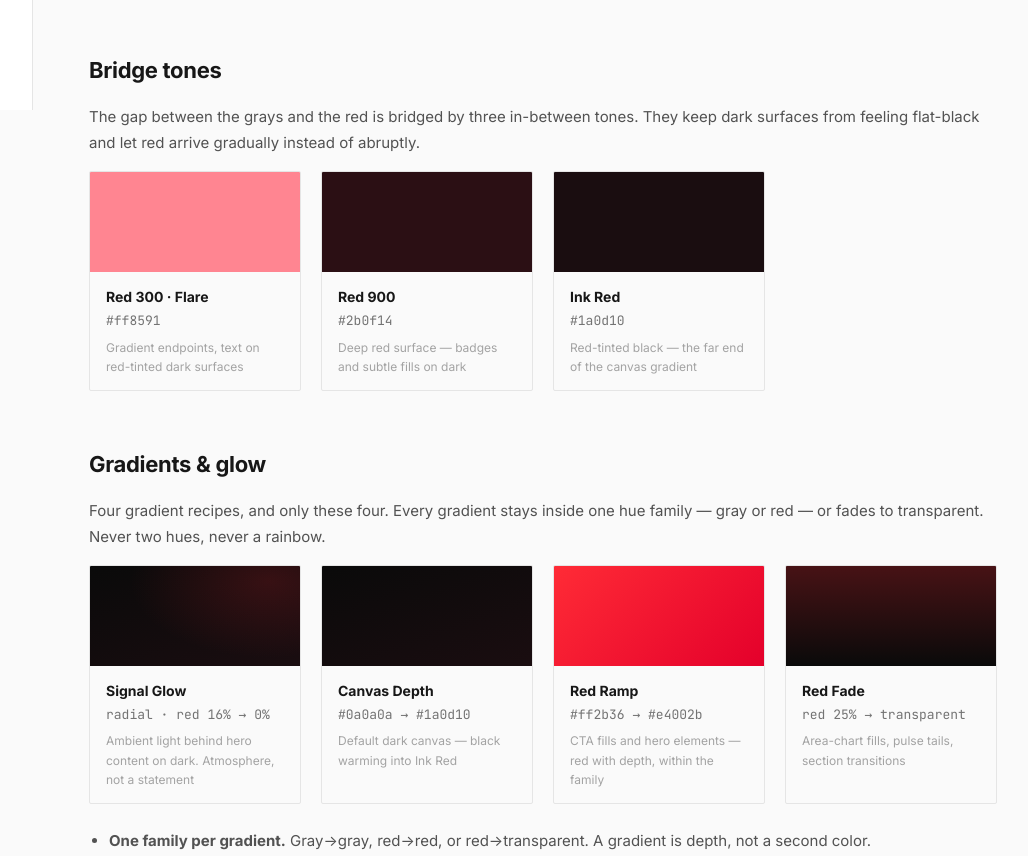
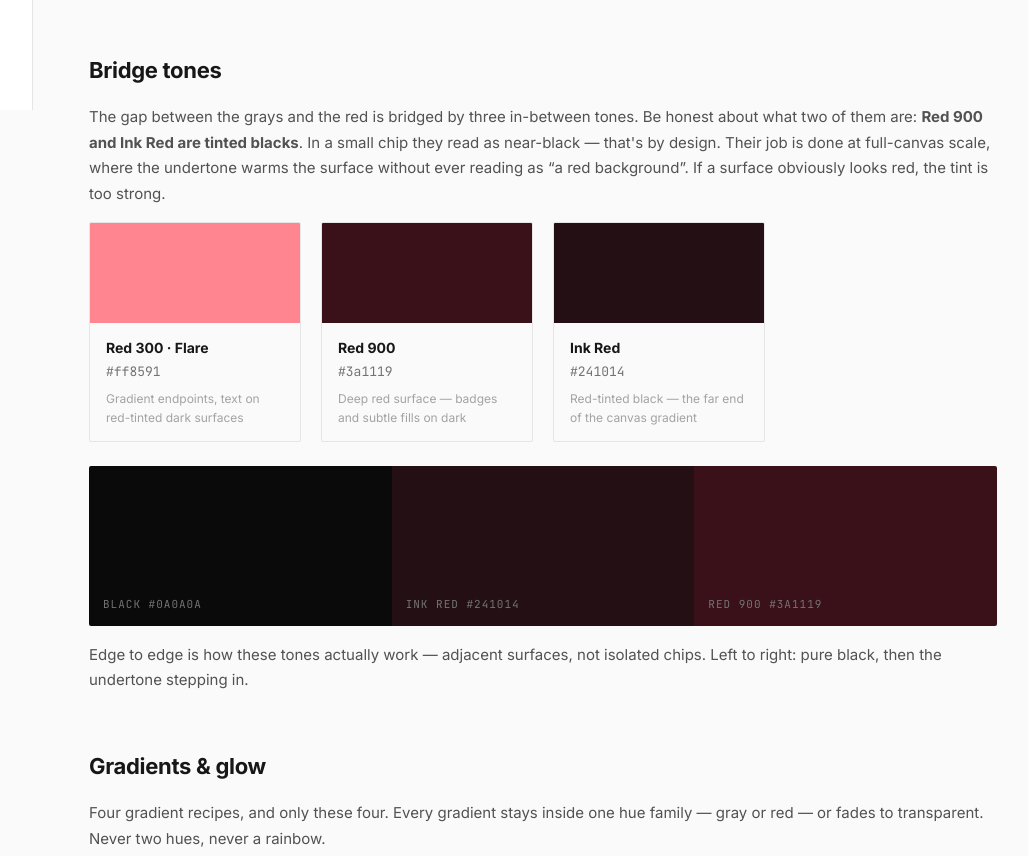
Before and after one commit to PlainsightPro/D8A-Brand-Kit, a plain HTML site: page colors.html in a window 1280 px wide. Shown: the part 690-1546 px from the top of the page, without its empty margins (227-1255 px from the left). Drawn offline with Linux system fonts and the light colour scheme.

Commit message:
v3.0.1: Make the tinted blacks honest — visible tint, correct values
Founder feedback: "I see a lot of blacks, which you call [tinted] colors."
Fair. Three fixes:

- Strengthen the dark bridge tones so the undertone is perceptible:
  Ink Red #1a0d10 -> #241014, Red 900 #2b0f14 -> #3a1119
  (Canvas Depth gradient endpoint follows)
- Add an edge-to-edge comparison strip (Black | Ink Red | Red 900) —
  adjacent surfaces are how these tones work, not isolated chips —
  and say so in the copy
- Fix stale RGB/HSL values in the color table (still carried green-era
  numbers after the v3.0 hue pivot); taller gradient tiles for legibility

Co-Authored-By: Claude Fable 5 <noreply@anthropic.com>

```diff
--- a/colors.html
+++ b/colors.html
@@ -81,7 +81,7 @@
       <!-- Bridge tones -->
       <div class="section">
         <h3>Bridge tones</h3>
-        <p class="mb-16">The gap between the grays and the red is bridged by three in-between tones. They keep dark surfaces from feeling flat-black and let red arrive gradually instead of abruptly.</p>
+        <p class="mb-16">The gap between the grays and the red is bridged by three in-between tones. Be honest about what two of them are: <strong>Red 900 and Ink Red are tinted blacks</strong>. In a small chip they read as near-black &mdash; that's by design. Their job is done at full-canvas scale, where the undertone warms the surface without ever reading as &ldquo;a red background&rdquo;. If a surface obviously looks red, the tint is too strong.</p>
         <div class="swatch-grid">
           <div class="swatch" onclick="copyHex('#ff8591')">
             <div class="color" style="background-color: #ff8591;"></div>
@@ -91,23 +91,35 @@
               <div class="usage">Gradient endpoints, text on red-tinted dark surfaces</div>
             </div>
           </div>
-          <div class="swatch" onclick="copyHex('#2b0f14')">
-            <div class="color" style="background-color: #2b0f14;"></div>
+          <div class="swatch" onclick="copyHex('#3a1119')">
+            <div class="color" style="background-color: #3a1119;"></div>
             <div class="meta">
               <div class="name">Red 900</div>
-              <div class="hex">#2b0f14</div>
+              <div class="hex">#3a1119</div>
               <div class="usage">Deep red surface &mdash; badges and subtle fills on dark</div>
             </div>
           </div>
-          <div class="swatch" onclick="copyHex('#1a0d10')">
-            <div class="color" style="background-color: #1a0d10;"></div>
+          <div class="swatch" onclick="copyHex('#241014')">
+            <div class="color" style="background-color: #241014;"></div>
             <div class="meta">
               <div class="name">Ink Red</div>
-              <div class="hex">#1a0d10</div>
+              <div class="hex">#241014</div>
               <div class="usage">Red-tinted black &mdash; the far end of the canvas gradient</div>
             </div>
           </div>
         </div>
+        <div class="mt-24" style="display:flex; border-radius:2px; overflow:hidden;">
+          <div style="flex:1; height:160px; background:#0a0a0a; display:flex; align-items:flex-end; padding:12px 14px;">
+            <span style="font-family:'JetBrains Mono',monospace; font-size:11px; letter-spacing:1px; text-transform:uppercase; color:#737373;">Black #0a0a0a</span>
+          </div>
+          <div style="flex:1; height:160px; background:#241014; display:flex; align-items:flex-end; padding:12px 14px;">
+            <span style="font-family:'JetBrains Mono',monospace; font-size:11px; letter-spacing:1px; text-transform:uppercase; color:#737373;">Ink Red #241014</span>
+          </div>
+          <div style="flex:1; height:160px; background:#3a1119; display:flex; align-items:flex-end; padding:12px 14px;">
+            <span style="font-family:'JetBrains Mono',monospace; font-size:11px; letter-spacing:1px; text-transform:uppercase; color:#737373;">Red 900 #3a1119</span>
+          </div>
+        </div>
+        <p class="text-sm text-muted mt-16">Edge to edge is how these tones actually work &mdash; adjacent surfaces, not isolated chips. Left to right: pure black, then the undertone stepping in.</p>
       </div>
 
       <!-- Gradients & glow -->
@@ -116,7 +128,7 @@
         <p class="mb-16">Four gradient recipes, and only these four. Every gradient stays inside one hue family &mdash; gray or red &mdash; or fades to transparent. Never two hues, never a rainbow.</p>
         <div class="swatch-grid">
           <div class="swatch">
-            <div class="color" style="background: radial-gradient(120% 140% at 85% 15%, rgba(255,43,54,0.16) 0%, rgba(255,43,54,0) 55%), linear-gradient(160deg, #0a0a0a 0%, #1a0d10 100%);"></div>
+            <div class="color" style="height:140px; background: radial-gradient(120% 140% at 85% 15%, rgba(255,43,54,0.16) 0%, rgba(255,43,54,0) 55%), linear-gradient(160deg, #0a0a0a 0%, #241014 100%);"></div>
             <div class="meta">
               <div class="name">Signal Glow</div>
               <div class="hex">radial &middot; red 16% &rarr; 0%</div>
@@ -124,15 +136,15 @@
             </div>
           </div>
           <div class="swatch">
-            <div class="color" style="background: linear-gradient(160deg, #0a0a0a 0%, #1a0d10 100%);"></div>
+            <div class="color" style="height:140px; background: linear-gradient(160deg, #0a0a0a 0%, #241014 100%);"></div>
             <div class="meta">
               <div class="name">Canvas Depth</div>
-              <div class="hex">#0a0a0a &rarr; #1a0d10</div>
+              <div class="hex">#0a0a0a &rarr; #241014</div>
               <div class="usage">Default dark canvas &mdash; black warming into Ink Red</div>
             </div>
           </div>
           <div class="swatch">
-            <div class="color" style="background: linear-gradient(135deg, #ff2b36 0%, #e4002b 100%);"></div>
+            <div class="color" style="height:140px; background: linear-gradient(135deg, #ff2b36 0%, #e4002b 100%);"></div>
             <div class="meta">
               <div class="name">Red Ramp</div>
               <div class="hex">#ff2b36 &rarr; #e4002b</div>
@@ -140,7 +152,7 @@
             </div>
           </div>
           <div class="swatch">
-            <div class="color on-black" style="background: linear-gradient(180deg, rgba(255,43,54,0.25) 0%, rgba(255,43,54,0) 100%), #0a0a0a;"></div>
+            <div class="color on-black" style="height:140px; background: linear-gradient(180deg, rgba(255,43,54,0.25) 0%, rgba(255,43,54,0) 100%), #0a0a0a;"></div>
             <div class="meta">
               <div class="name">Red Fade</div>
               <div class="hex">red 25% &rarr; transparent</div>
@@ -301,13 +313,13 @@
             <tr><th>Name</th><th>HEX</th><th>RGB</th><th>HSL</th></tr>
           </thead>
           <tbody>
-            <tr><td>Redline</td><td>#ff2b36</td><td>0, 230, 118</td><td>151, 100%, 45%</td></tr>
-            <tr><td>Red 600</td><td>#e4002b</td><td>0, 168, 92</td><td>153, 100%, 33%</td></tr>
-            <tr><td>Red 700</td><td>#b3001f</td><td>0, 122, 71</td><td>155, 100%, 24%</td></tr>
-            <tr><td>Red Tint</td><td>#fdeaec</td><td>230, 249, 239</td><td>148, 61%, 94%</td></tr>
-            <tr><td>Red 300 (Flare)</td><td>#ff8591</td><td>125, 255, 184</td><td>147, 100%, 75%</td></tr>
-            <tr><td>Red 900</td><td>#2b0f14</td><td>15, 43, 28</td><td>148, 48%, 11%</td></tr>
-            <tr><td>Ink Red</td><td>#1a0d10</td><td>13, 26, 19</td><td>148, 33%, 8%</td></tr>
+            <tr><td>Redline</td><td>#ff2b36</td><td>255, 43, 54</td><td>357, 100%, 58%</td></tr>
+            <tr><td>Red 600</td><td>#e4002b</td><td>228, 0, 43</td><td>349, 100%, 45%</td></tr>
+            <tr><td>Red 700</td><td>#b3001f</td><td>179, 0, 31</td><td>350, 100%, 35%</td></tr>
+            <tr><td>Red Tint</td><td>#fdeaec</td><td>253, 234, 236</td><td>354, 83%, 96%</td></tr>
+            <tr><td>Red 300 (Flare)</td><td>#ff8591</td><td>255, 133, 145</td><td>354, 100%, 76%</td></tr>
+            <tr><td>Red 900</td><td>#3a1119</td><td>58, 17, 25</td><td>348, 55%, 15%</td></tr>
+            <tr><td>Ink Red</td><td>#241014</td><td>36, 16, 20</td><td>348, 38%, 10%</td></tr>
             <tr><td>Black</td><td>#0a0a0a</td><td>10, 10, 10</td><td>0, 0%, 4%</td></tr>
             <tr><td>Gray 950</td><td>#171717</td><td>23, 23, 23</td><td>0, 0%, 9%</td></tr>
             <tr><td>Gray 800</td><td>#262626</td><td>38, 38, 38</td><td>0, 0%, 15%</td></tr>
--- a/css/style.css
+++ b/css/style.css
@@ -31,11 +31,11 @@
 
   /* Depth (v2.1) — bridge tones between the grays and the red */
   --red-300:   #ff8591;  /* flare — gradient endpoints and text on red-tinted darks */
-  --red-900:   #2b0f14;  /* deep red surface — badges and fills on dark */
-  --ink-red:   #1a0d10;  /* red-tinted black — canvas depth endpoint */
+  --red-900:   #3a1119;  /* deep red surface — badges and fills on dark */
+  --ink-red:   #241014;  /* red-tinted black — canvas depth endpoint */
 
   /* Depth (v2.1) — gradient recipes. One hue family per gradient, or a fade to transparent. */
-  --grad-canvas: linear-gradient(160deg, #0a0a0a 0%, #1a0d10 100%);
+  --grad-canvas: linear-gradient(160deg, #0a0a0a 0%, #241014 100%);
   --grad-red:  linear-gradient(135deg, #ff2b36 0%, #e4002b 100%);
   --grad-fade:   linear-gradient(180deg, rgba(255, 43, 54, 0.25) 0%, rgba(255, 43, 54, 0) 100%);
   --glow-signal: radial-gradient(120% 140% at 85% 15%, rgba(255, 43, 54, 0.16) 0%, rgba(255, 43, 54, 0) 55%);
```
Also changed, not shown: fonts.html (+1 -1 lines).
